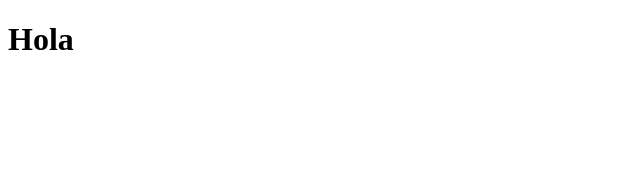
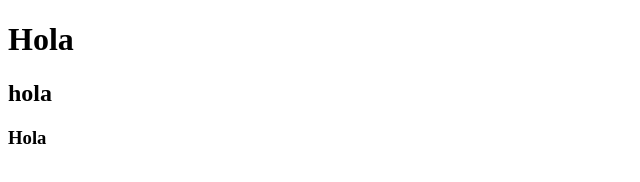
Before and after one commit to iSaul18/aprendiendoGit, a plain HTML site: page index.html in a window 1280 px wide. Shown: the whole page, without its empty margins (0-640 px from the left). Drawn offline with Linux system fonts and the light colour scheme.

Commit message:
segundo commit

```diff
--- a/index.html
+++ b/index.html
@@ -8,7 +8,8 @@
 </head>
 <body>
     <h1>Hola</h1>
-
+    <h2>hola</h2>
+    <h3>Hola</h3>
     <script src="app.js"></script>
 </body>
 </html>
```
